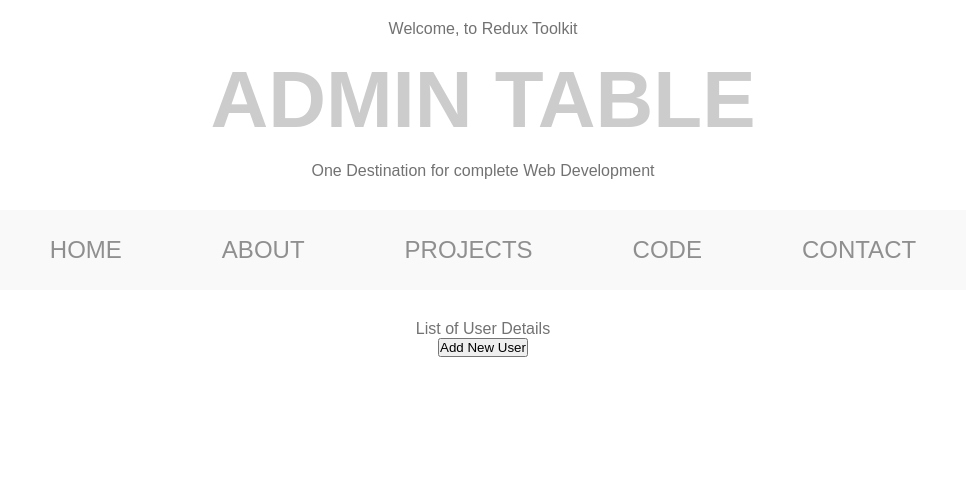
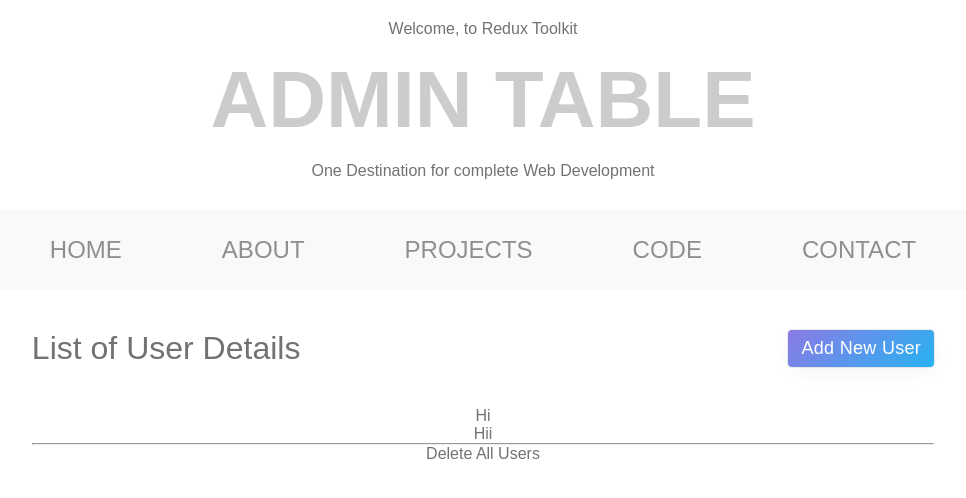
Before and after one commit to AmirMustafa/user-table-redux-toolkit, a React (Vite) app: page / in a window 1280 px wide. Shown: the top 498 px of the page, without its empty margins (157-1123 px from the left). Built offline with nearby package versions, Linux system fonts and the light colour scheme.

Commit message:
feat: creating user slices - redux toolkit

```diff
--- /dev/null
+++ b/src/components/DeleteAllUser.jsx
@@ -0,0 +1,11 @@
+import React from 'react'
+
+const DeleteAllUser = () => {
+  return (
+    <div>
+      Delete All Users
+    </div>
+  )
+}
+
+export default DeleteAllUser;
--- a/src/components/UserDetails.jsx
+++ b/src/components/UserDetails.jsx
@@ -1,16 +1,66 @@
-import React from 'react'
+import React from 'react';
+import DeleteAllUser from './DeleteAllUser';
+import styled from "styled-components";
 
 const UserDetails = () => {
   return (
-    <>
+    <Wrapper>
         <div className="content">
             <div className="admin-table">
                 <div className="admin-subtitle">List of User Details</div>
-                <button>Add New User</button>
+                <button className="btn add-btn">Add New User</button>
             </div>
+            <ul>
+                <li>Hi</li>
+                <li>Hii</li>
+            </ul>
+            <hr />
+            <DeleteAllUser />
         </div>
-    </>
+    </Wrapper>
   )
 }
 
+const Wrapper = styled.section`
+  margin: 1rem 3.2rem;
+
+  .content ul {
+    list-style-type: none !important;
+    display: flex;
+    flex-direction: column;
+  }
+
+  h3 {
+    margin: 0;
+  }
+
+  .admin-table {
+    display: flex;
+    justify-content: space-between;
+    flex-wrap: wrap;
+    margin: 4rem 0;
+  }
+
+  .admin-subtitle {
+    font-size: 3.2rem;
+  }
+
+  .delete-btn {
+    background-color: transparent;
+    border: none;
+  }
+
+  .delete-icon {
+    font-size: 2.6rem;
+    color: #f12711;
+    filter: drop-shadow(0.2rem 0.2rem 0.5rem rgb(255 0 0 / 0.2));
+    cursor: pointer;
+  }
+  @media screen and (max-width: 998px) {
+    .admin-subtitle {
+      margin-bottom: 1.6rem;
+    }
+  }
+`;
+
 export default UserDetails;
```
Also changed, not shown: src/store/slices/UserSlice.jsx (added, +13 -0 lines).
